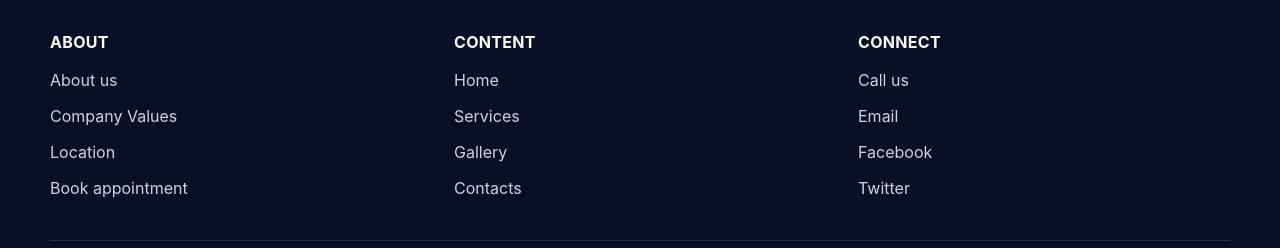
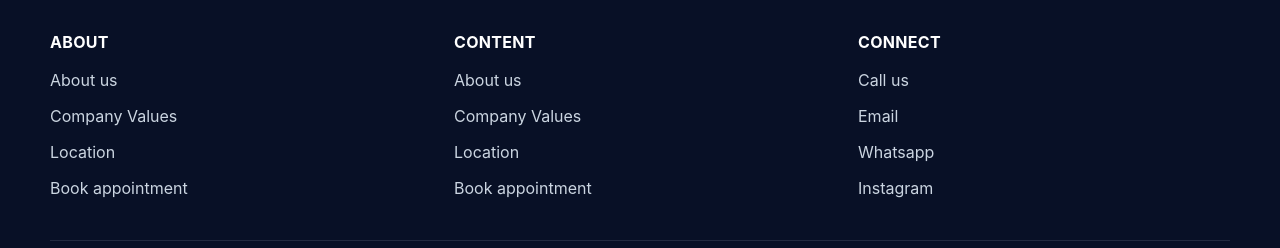
Before and after one commit to Jamoo020/Motion-auto-garage, a React (Vite) app: page /about in a window 1280 px wide. Shown: the part 4302-4550 px from the top of the page. Built offline with nearby package versions, Linux system fonts and the light colour scheme.

Commit message:
Update Footer content section and Connect links to Call us, Email, Whatsapp, Instagram

```diff
--- a/src/components/Footer.jsx
+++ b/src/components/Footer.jsx
@@ -20,10 +20,10 @@ function Footer() {
         <div className="footer-column">
           <h3>Content</h3>
           <ul>
-            <li><Link to="/">Home</Link></li>
-            <li><Link to="/services">Services</Link></li>
-            <li><Link to="/gallery">Gallery</Link></li>
-            <li><Link to="/contacts">Contacts</Link></li>
+            <li><Link to="/about#company-overview">About us</Link></li>
+            <li><Link to="/about#company-values">Company Values</Link></li>
+            <li><Link to="/about#location">Location</Link></li>
+            <li><Link to="/contacts#appointment">Book appointment</Link></li>
           </ul>
         </div>
 
@@ -32,8 +32,8 @@ function Footer() {
           <ul>
             <li><a href="tel:+254712345678">Call us</a></li>
             <li><a href="mailto:info@motionautogarage.co.ke">Email</a></li>
-            <li><a href="https://facebook.com" target="_blank" rel="noreferrer">Facebook</a></li>
-            <li><a href="https://twitter.com" target="_blank" rel="noreferrer">Twitter</a></li>
+            <li><a href="https://wa.me/254793853771" target="_blank" rel="noreferrer">Whatsapp</a></li>
+            <li><a href="https://www.instagram.com/motionautogarage" target="_blank" rel="noreferrer">Instagram</a></li>
           </ul>
         </div>
       </div>
```
